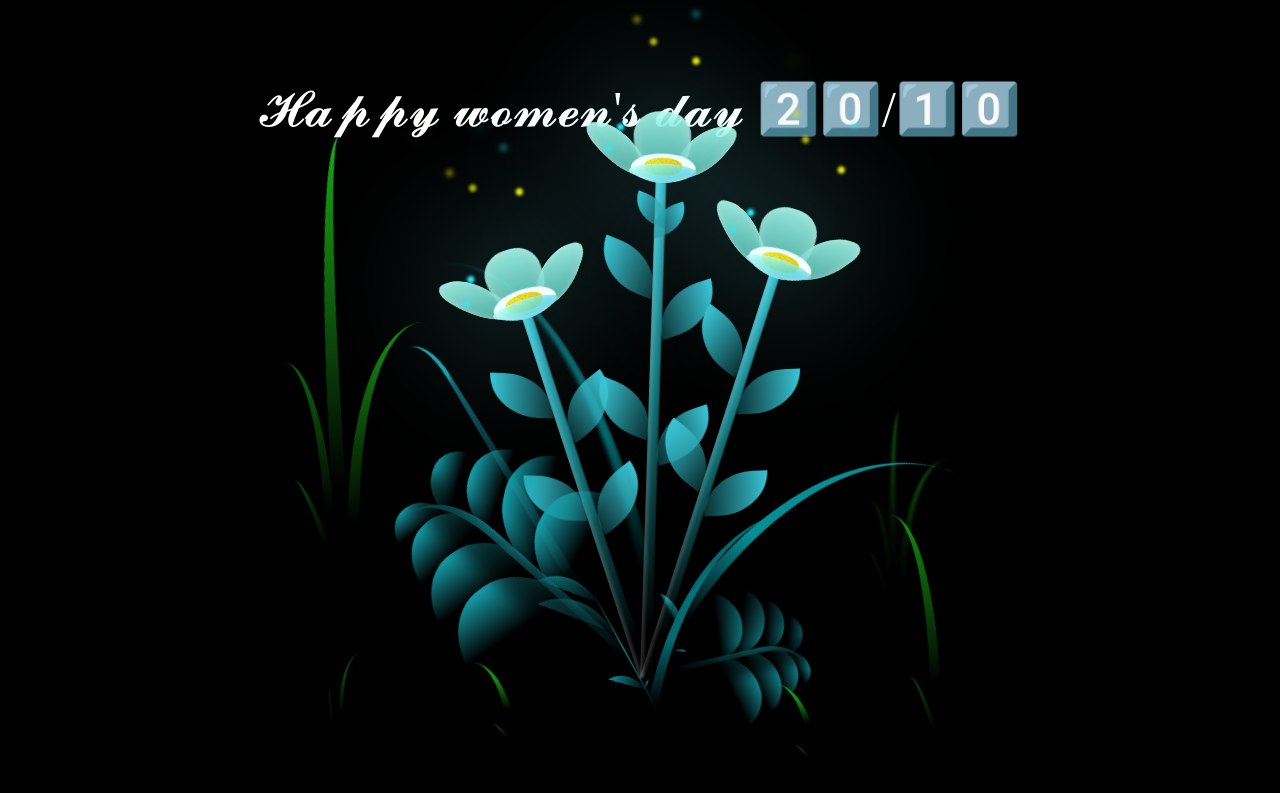
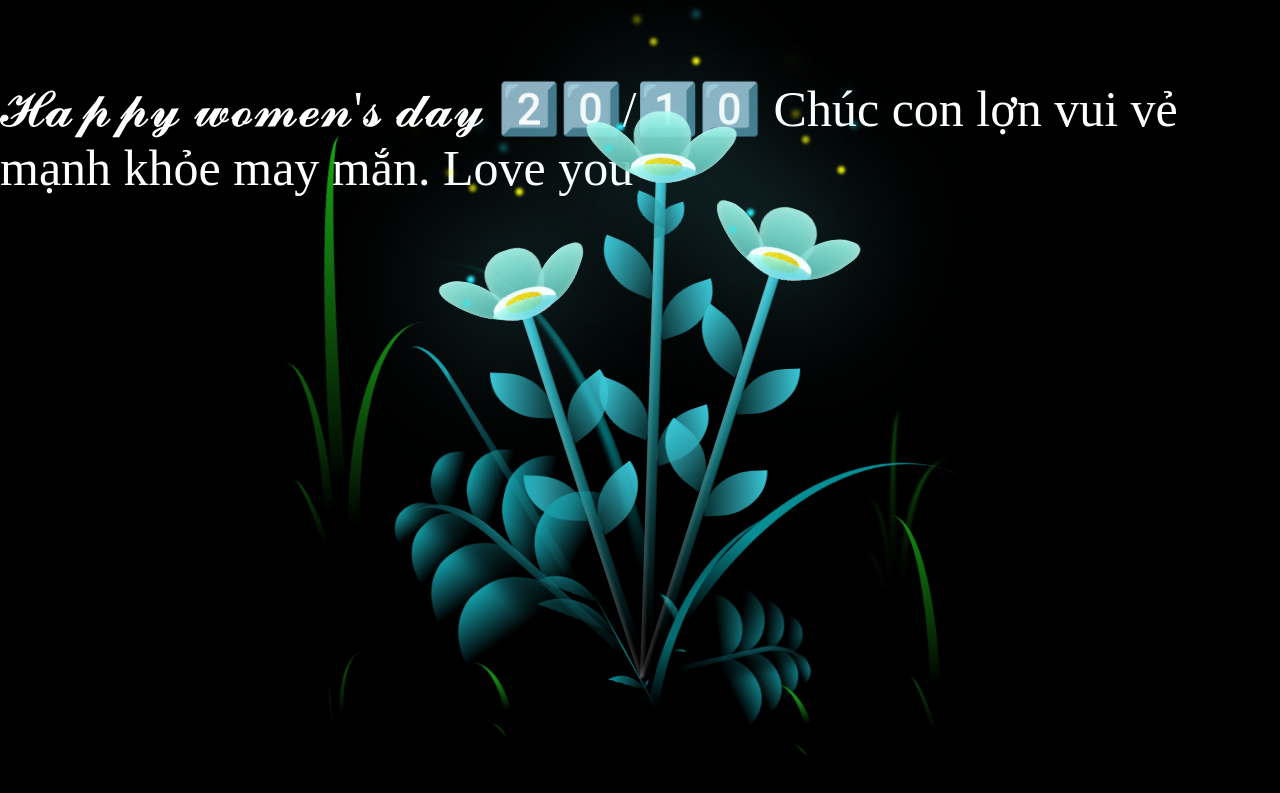
Before and after one commit to nguyenhuytien211098/giang2010.github.io, a plain HTML site: page index.html in a window 1280 px wide. Drawn offline with Linux system fonts and the light colour scheme.

Commit message:
Update index.html

```diff
--- a/index.html
+++ b/index.html
@@ -10,7 +10,9 @@
 
 <body class="not-loaded">
     <div class="night"></div>
-    <div class="happy-woman-day">𝓗𝓪𝓹𝓹𝔂 𝔀𝓸𝓶𝓮𝓷'𝓼 𝓭𝓪𝔂 2️⃣0️⃣/1️⃣0️⃣</div>
+    <div class="happy-woman-day">𝓗𝓪𝓹𝓹𝔂 𝔀𝓸𝓶𝓮𝓷'𝓼 𝓭𝓪𝔂 2️⃣0️⃣/1️⃣0️⃣
+        Chúc con lợn vui vẻ mạnh khỏe may mắn. Love you
+    </div>
     <div class="flowers">
       <div class="flower flower--1">
         <div class="flower__leafs flower__leafs--1">
```
